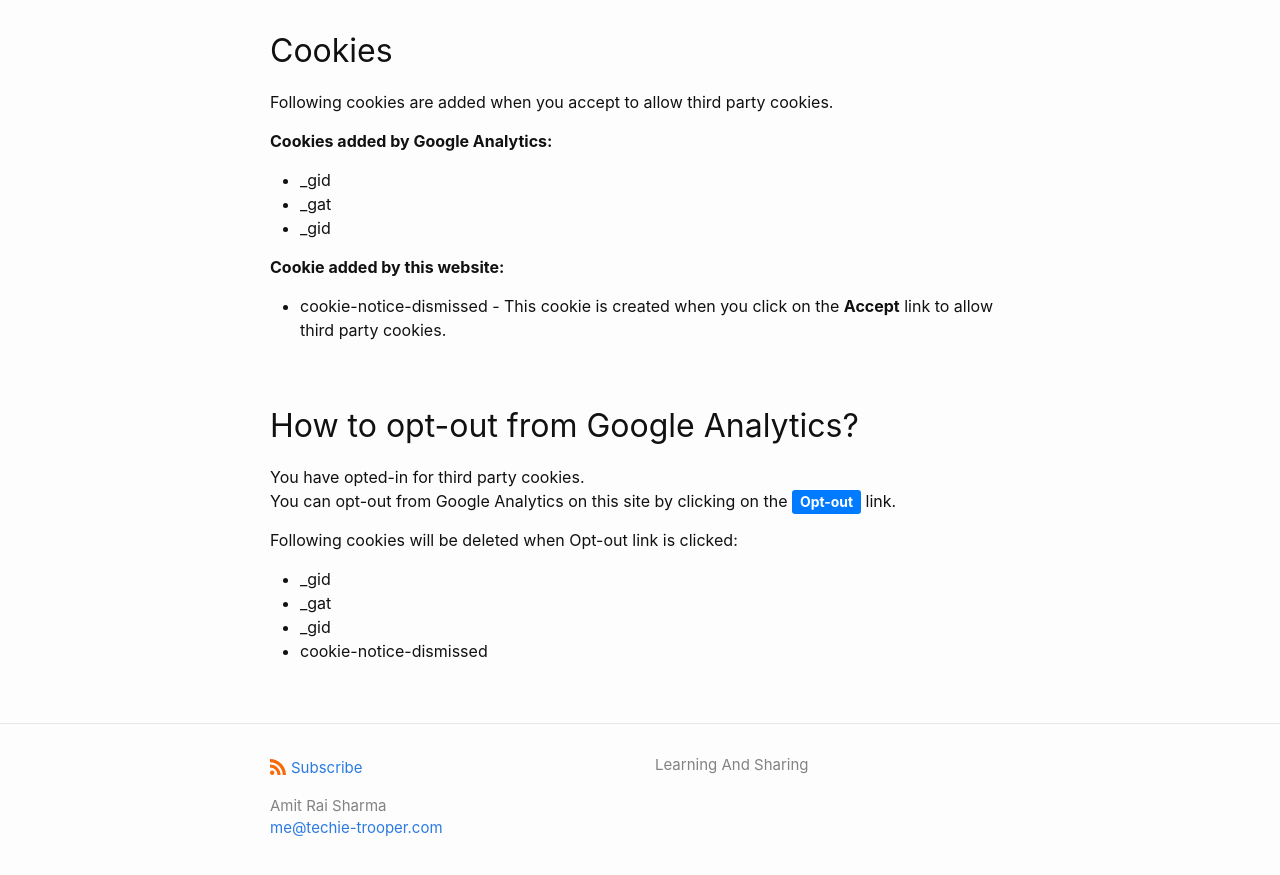
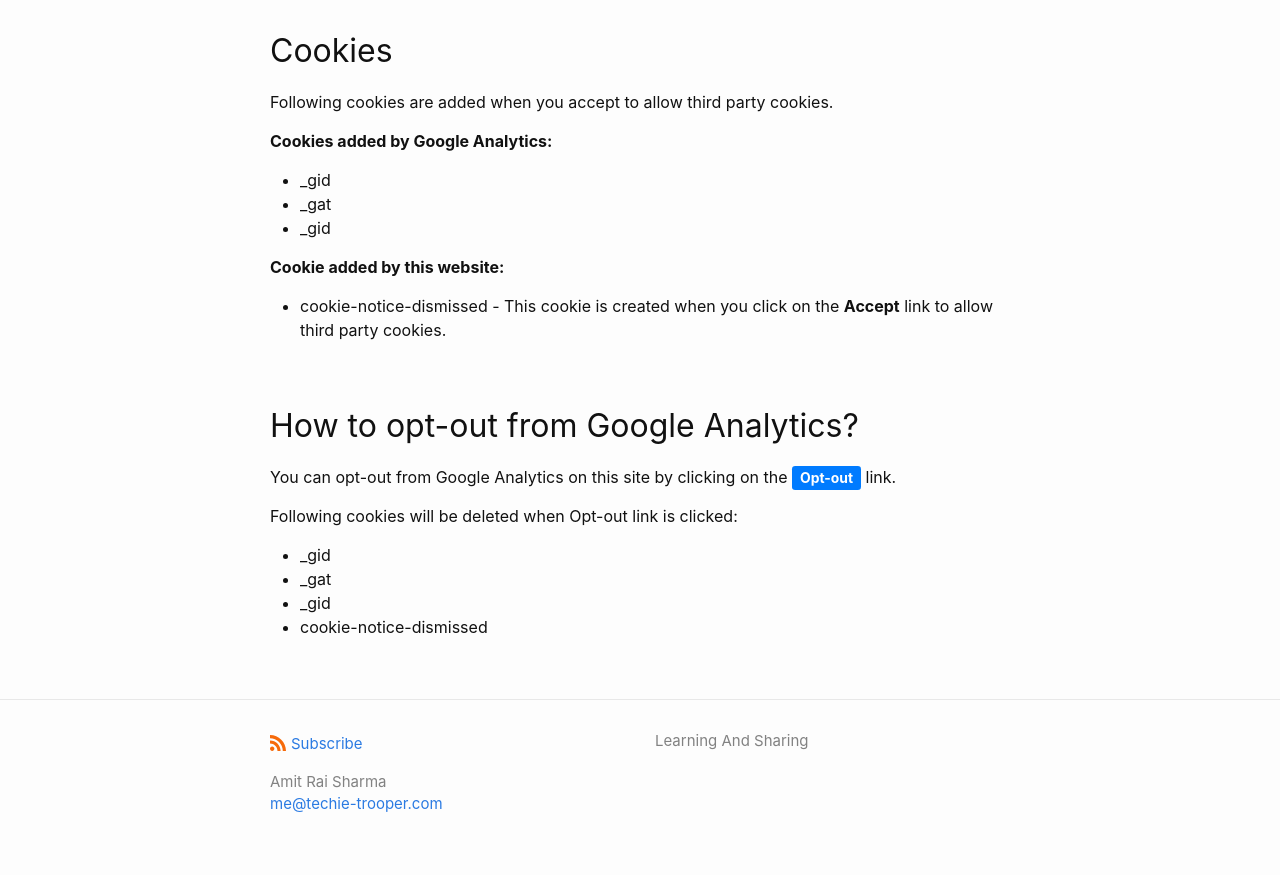
Before and after one commit to aarcosolutions/techie-trooper, a Jekyll site: the page built from privacy.md, in a window 1280 px wide and 900 px high, scrolled down 716 px. Shown: the top 875 px of the window. Built offline with Jekyll 4.4.1, drawn with Linux system fonts in a browser that asks for light colours; comment, search, counter and statistics services are not loaded; part of the change alters nothing that is shown.

Commit message:
setting cookie value

```diff
--- a/_includes/cookie-consent.html
+++ b/_includes/cookie-consent.html
@@ -17,7 +17,7 @@
 
     function eraseCookie(name) {
         //Cookies.remove(name, { path: '/',domain: 'techie-trooper.dev'} );
-        Cookies.set(name, value, { path: '/',domain: 'techie-trooper.dev' , expires: -10 } ); //expires in days
+        Cookies.set(name, "", { path: '/',domain: 'techie-trooper.dev' , expires: -10 } ); //expires in days
     }
 
     function disableAnalytics(flag){
@@ -39,11 +39,6 @@
 
     var optOutElement = document.getElementById('cookie-notice-opt-out');
 
-    var currentStatus = document.getElementById('cookie-current-status');
-    if(currentStatus){ //Cookie status div
-        currentStatus.style.display = 'none';
-    }
-
     if(optOutElement){
         document.getElementById('cookie-notice-opt-out').addEventListener("click",function() {
             eraseCookie("_gid");
--- a/privacy.md
+++ b/privacy.md
@@ -32,7 +32,7 @@ Following cookies are added when you accept to allow third party cookies.
 
 ## How to opt-out from Google Analytics?
 
-<div id="cookie-current-status">You have opted-in for third party cookies.</div> You can opt-out from Google Analytics on this site by clicking on the **<a id="cookie-notice-opt-out" class="btn btn-primary btn-sm">Opt-out</a>** link.
+You can opt-out from Google Analytics on this site by clicking on the **<a id="cookie-notice-opt-out" class="btn btn-primary btn-sm">Opt-out</a>** link.
 
 Following cookies will be deleted when Opt-out link is clicked:
 - _gid
```
